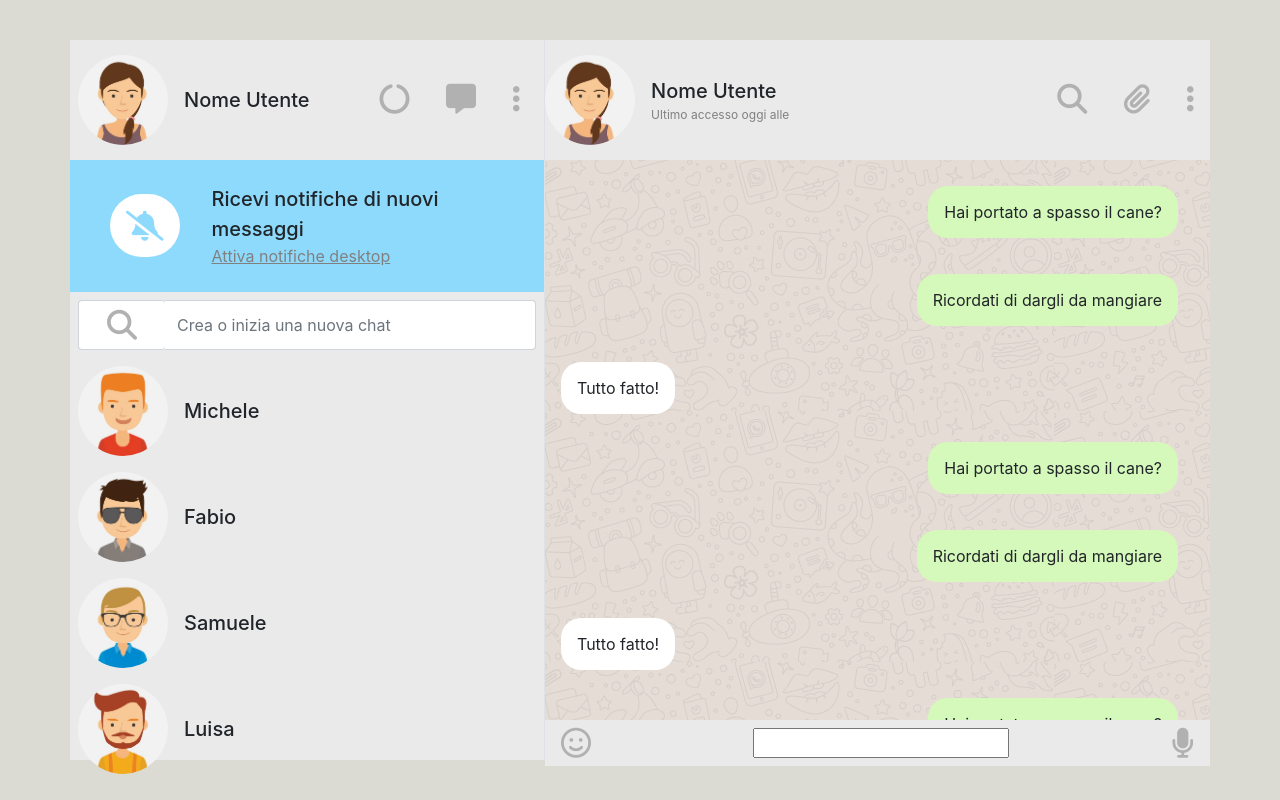
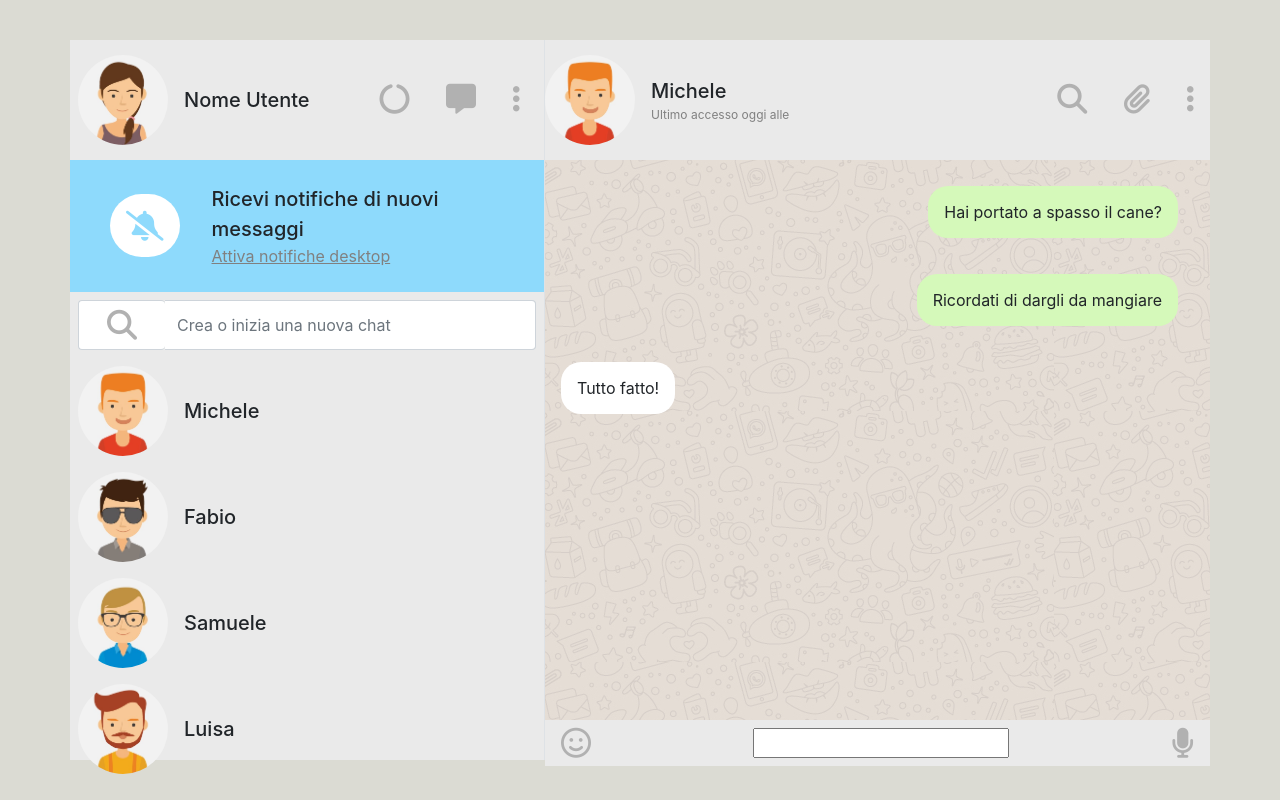
Before and after one commit to Alessandra-N/vue-boolzapp, a plain HTML site: page Milestone_2/index.html in a window 1280 px wide. Drawn offline with nearby package versions, Linux system fonts and the light colour scheme.

Commit message:
milestone 2 complete

```diff
--- a/Milestone_2/index.html
+++ b/Milestone_2/index.html
@@ -22,9 +22,6 @@
     </style>
 
     <body>
-
-
-
 
         <div id="app">
 
@@ -106,11 +103,11 @@
 
                         <div class="avatar d-flex align-items-center">
 
-                                <img src="./assets/img/avatar_io.jpg" alt="">
+                            <img :src="`./assets/img/avatar${contacts[contactSelected].avatar}.jpg`" alt="">
 
                             <div class="ultimo_accesso">
                                 <div class="nome_utente_lista ml-3">
-                                        Nome Utente
+                                    {{contacts[contactSelected].name}}
                                 </div>
                                 <div class="ultimo_accesso_text ml-3">
                                     Ultimo accesso oggi alle
@@ -132,11 +129,12 @@
 
                     <div id="main_chat">
 
-                            <div class="text_area" v-for="(contact, index) in contacts" @click="selectContact(index)" :class="contactSelected === index ? 'active' : ''">
+                        <div class="text_area">
+
 
                             <div v-for ="message in contacts[contactSelected].messages">
 
-                                    <div>
+
 
                                 <div class="received p-3 mt-4" v-if="message.status === 'received'">
                                     <span class="chat_message bg-white">{{ message.text }}</span>
@@ -146,7 +144,7 @@
                                     <span class="chat_message bg_green">{{ message.text }}</span>
                                 </div>
 
-                                    </div>
+
 
                             </div>
 
@@ -203,10 +201,6 @@
 
         </div>
 
-
-
-
-
         <!-- Vue JS -->
         <script src="https://cdn.jsdelivr.net/npm/vue@2.6.12/dist/vue.js"></script>
         <!-- JS -->
```
Also changed, not shown: 1 other file. Lines whose indentation alone changed are shown as unchanged.
